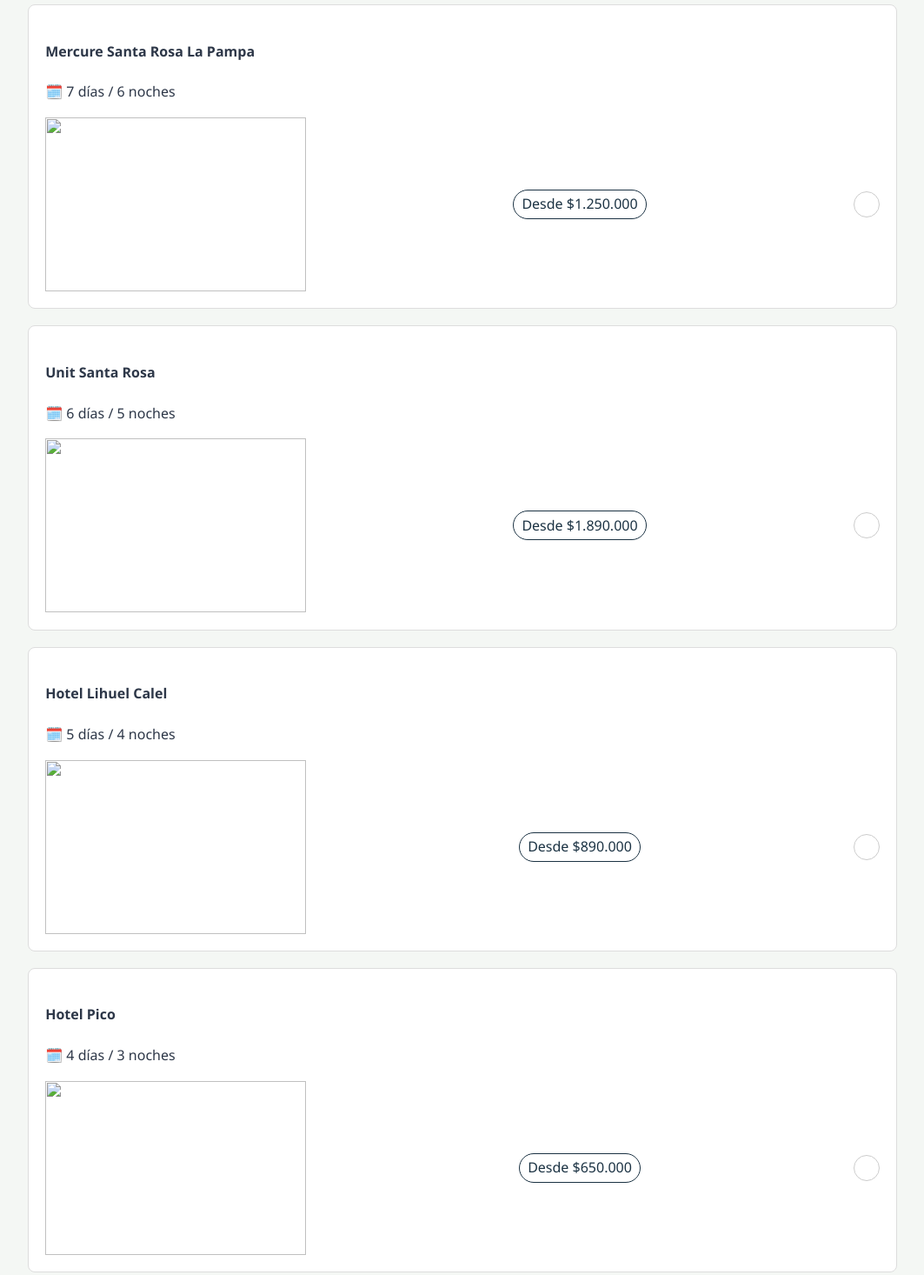
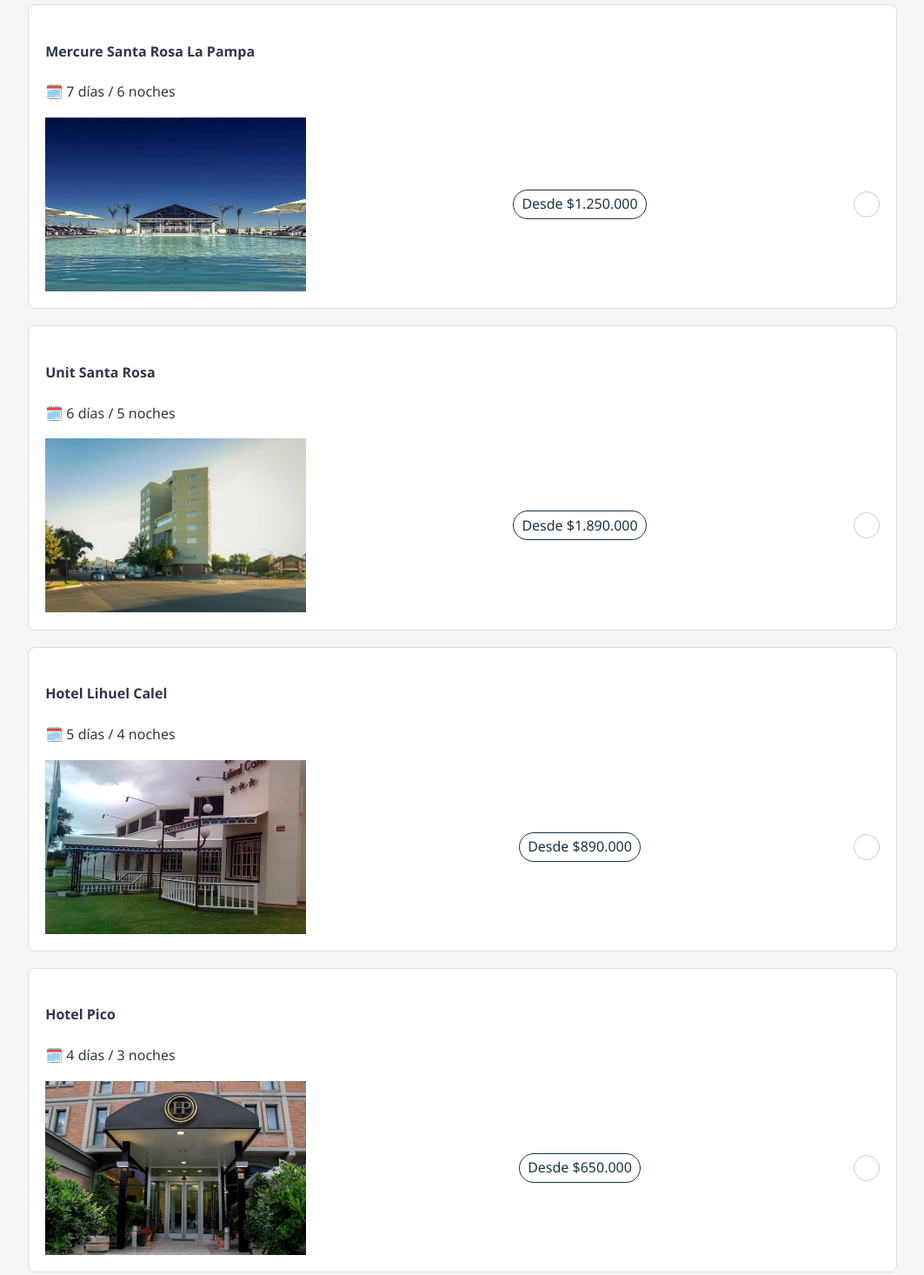
Before and after one commit to Mateo5045/informatica, a plain HTML site: page reserva.html in a window 1280 px wide. Shown: the part 840-2306 px from the top of the page at 87% size, without its empty margins (108-1171 px from the left). Drawn offline with Linux system fonts and the light colour scheme.

Commit message:
Fix image paths in reserva.html

```diff
--- a/reserva.html
+++ b/reserva.html
@@ -85,7 +85,7 @@
         <h4>Mercure Santa Rosa La Pampa</h4>
         <p>🗓️ 7 días / 6 noches</p>
         <div class="pie-tarjeta">
-          <img id="hotel1" src=".Mercure Santa Rosa La Pampa.jpeg" width="300" height="200" alt="">
+          <img id="hotel1" src="./Mercure Santa Rosa La Pampa.jpeg" width="300" height="200" alt="">
           <span class="precio">Desde $1.250.000</span>
           <button class="flecha"></button>
         </div>
@@ -95,7 +95,7 @@
         <h4>Unit Santa Rosa</h4>
         <p>🗓️ 6 días / 5 noches</p>
         <div class="pie-tarjeta">
-          <img src=".Unit Santa Rosa.jpeg" width="300" height="200" alt="">
+          <img src="./Unit Santa Rosa.jpeg" width="300" height="200" alt="">
           <span class="precio">Desde $1.890.000</span>
           <button class="flecha"></button>
         </div>
@@ -105,7 +105,7 @@
         <h4>Hotel Lihuel Calel</h4>
         <p>🗓️ 5 días / 4 noches</p>
         <div class="pie-tarjeta">
-          <img src=".Hotel Lihuel Calel.jpeg" width="300" height="200" alt="">
+          <img src="./Hotel Lihuel Calel.jpeg" width="300" height="200" alt="">
           <span class="precio">Desde $890.000</span>
           <button class="flecha"></button>
         </div>
@@ -115,7 +115,7 @@
         <h4>Hotel Pico</h4>
         <p>🗓️ 4 días / 3 noches</p>
         <div class="pie-tarjeta">
-          <img src=".Hotel Pico.jpeg" width="300" height="200" alt="">
+          <img src="./Hotel Pico.jpeg" width="300" height="200" alt="">
           <span class="precio">Desde $650.000</span>
           <button class="flecha"></button>
         </div>
```
